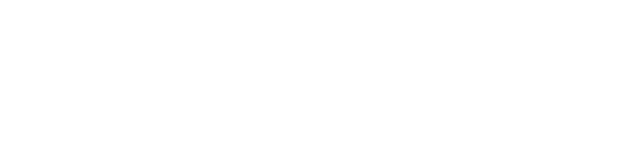
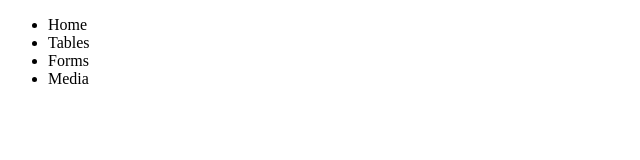
Before and after one commit to EileenVT/COMP001A.LectureActivity4, a plain HTML site: page tables.html in a window 1280 px wide. Shown: the whole page, without its empty margins (0-640 px from the left). Drawn offline with Linux system fonts and the light colour scheme.

Commit message:
Added content to header

```diff
--- a/tables.html
+++ b/tables.html
@@ -7,7 +7,14 @@
 </head>
 <body>
     <header>
-
+        <nav>
+            <ul>
+                <li>Home</li>
+                <li>Tables</li>
+                <li>Forms</li>
+                <li>Media</li>
+            </ul>
+        </nav>
     </header>
 
     <main>
```
